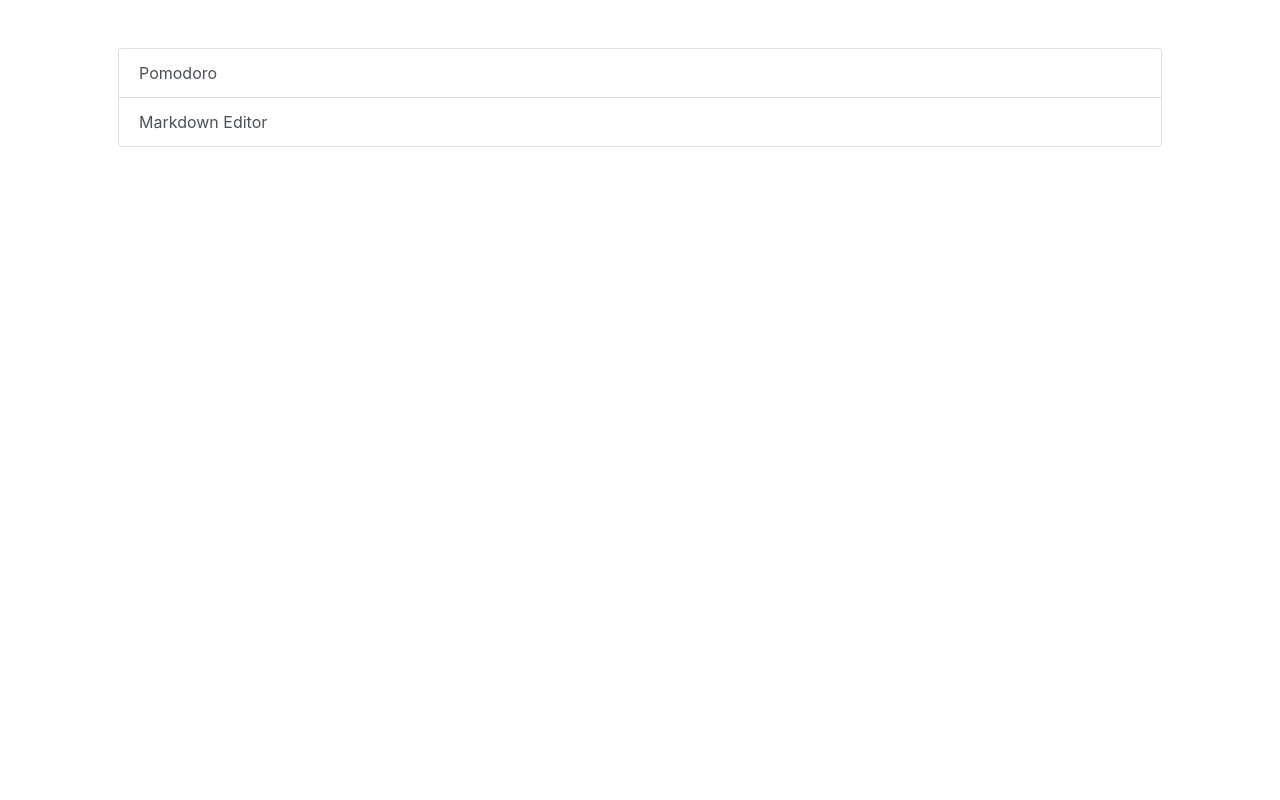
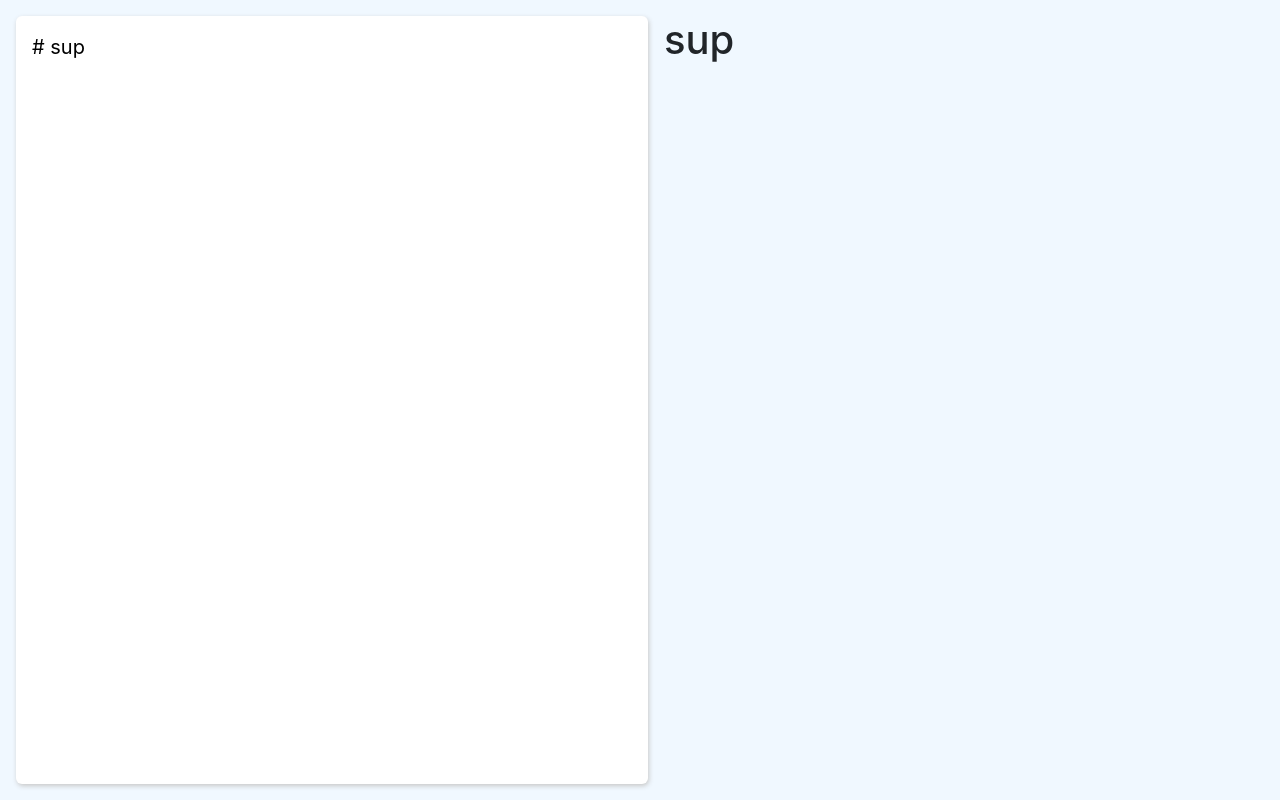
Before and after one commit to gurleensethi/20-react-apps, a React (Create React App) app: page /markdown-editor in a window 1280 px wide. Built offline with nearby package versions, Linux system fonts and the light colour scheme.

Commit message:
feat: add markdown app.

```diff
--- a/package.json
+++ b/package.json
@@ -7,11 +7,13 @@
     "@testing-library/react": "^9.3.2",
     "@testing-library/user-event": "^7.1.2",
     "@types/jest": "^24.0.0",
+    "@types/marked": "^1.1.0",
     "@types/node": "^12.0.0",
     "@types/react": "^16.9.0",
     "@types/react-dom": "^16.9.0",
     "@types/react-router-dom": "^5.1.5",
     "bootstrap": "^4.5.2",
+    "marked": "^1.1.1",
     "react": "^16.13.1",
     "react-dom": "^16.13.1",
     "react-router-dom": "^5.2.0",
--- a/src/App.tsx
+++ b/src/App.tsx
@@ -2,12 +2,14 @@ import React, { FunctionComponent } from "react";
 import { BrowserRouter, Switch, Route } from "react-router-dom";
 import Home from "./home/Home";
 import Pomodoro from "./apps/pomodoro/Pomodoro";
+import MarkdownEditor from "./apps/markdown-editor/MarkdownEditor";
 
 const App: FunctionComponent = () => {
   return (
     <BrowserRouter>
       <Switch>
         <Route path="/pomodoro" component={Pomodoro} />
+        <Route path="/markdown-editor" component={MarkdownEditor} />
         <Route path="/" component={Home} />
       </Switch>
     </BrowserRouter>
--- /dev/null
+++ b/src/apps/markdown-editor/MarkdownEditor.module.css
@@ -0,0 +1,27 @@
+.app {
+  display: flex;
+  height: 100vh;
+  width: 100vw;
+  background-color: aliceblue;
+  padding: 16px;
+}
+
+.app textarea {
+  flex: 1;
+  border: none;
+  box-shadow: 1px 2px 5px rgb(200, 200, 200);
+  border-radius: 6px;
+  padding: 16px;
+  font-size: 20px;
+  resize: none;
+  margin-right: 16px;
+}
+
+.app textarea:focus {
+  outline: none;
+}
+
+.preview {
+  flex: 1;
+  font-size: 16px;
+}
--- /dev/null
+++ b/src/apps/markdown-editor/MarkdownEditor.tsx
@@ -0,0 +1,29 @@
+import React, { FunctionComponent, useState, useCallback, useRef } from "react";
+import styles from "./MarkdownEditor.module.css";
+import marked from "marked";
+
+const MarkdownEditor: FunctionComponent = () => {
+  const [markdown, setMarkdown] = useState<string>("# sup");
+
+  const handleTextChange = useCallback(
+    (e: React.ChangeEvent<HTMLTextAreaElement>) => {
+      const { value } = e.target;
+      setMarkdown(value);
+    },
+    [setMarkdown]
+  );
+
+  console.log(marked(markdown));
+
+  return (
+    <div className={styles.app}>
+      <textarea onChange={handleTextChange} value={markdown} />
+      <div
+        className={styles.preview}
+        dangerouslySetInnerHTML={{ __html: marked(markdown) }}
+      />
+    </div>
+  );
+};
+
+export default MarkdownEditor;
```
Also changed, not shown: 1 other file (tests, documents, lock files or other folders).
